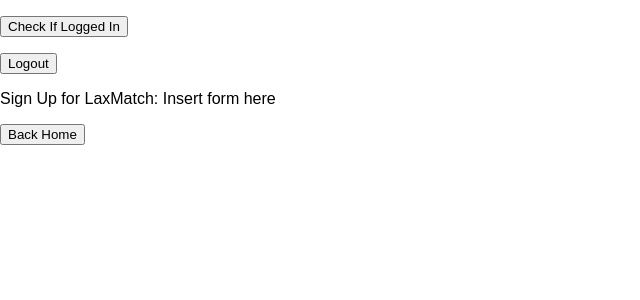
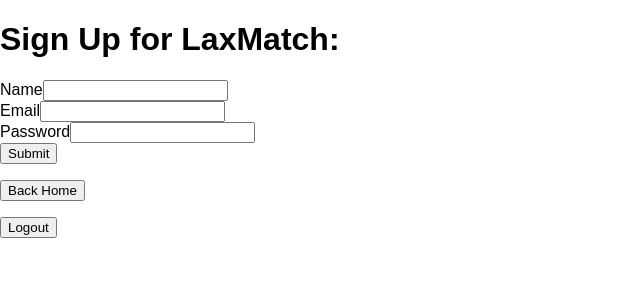
Before and after one commit to aammon14/laxmatch, a React (Create React App) app: page /signup in a window 1280 px wide. Shown: the top 300 px of the page, without its empty margins (0-640 px from the left). Built offline with nearby package versions, Linux system fonts and the light colour scheme.

Commit message:
added form for sign up and sign in

```diff
--- a/src/App.js
+++ b/src/App.js
@@ -1,74 +1,70 @@
-import React, { Component } from 'react';
-import { BrowserRouter, Link, Switch, Route } from 'react-router-dom';
-import axios from 'axios';
-import Home from './components/Home';
-import Login from './components/Login';
-import Signup from './components/Signup';
-import TokenService from './services/TokenService';
+import React, { Component } from "react";
+import { BrowserRouter, Link, Switch, Route } from "react-router-dom";
+import axios from "axios";
+import Home from "./components/Home";
+import Login from "./components/Login";
+import Signup from "./components/Signup";
+// import CoachList from "./componenets/CoachList";
+// import CoachPortal from "./components/CoachPortal";
+// import PlayerProfile from "./components/PlayerProfile";
+// import Message from "./components/Message";
+import TokenService from "./services/TokenService";
 
 class App extends Component {
   signup(data) {
-    axios('http://localhost:3000/users/', {
+    axios("http://localhost:3000/users/", {
       method: "POST",
       data
-    }).then(resp => {
-      TokenService.save(resp.data.token)
     })
-    .catch(err => console.log(`err: ${err}`));
+      .then(resp => {
+        TokenService.save(resp.data.token);
+      })
+      .catch(err => console.log(`err: ${err}`));
   }
 
   login(data) {
-    axios('http://localhost:3000/users/login', {
+    axios("http://localhost:3000/users/login", {
       method: "POST",
       data
-    }).then(resp => {
-      TokenService.save(resp.data.token);
     })
-    .catch(err => console.log(`err: ${err}`));
+      .then(resp => {
+        TokenService.save(resp.data.token);
+      })
+      .catch(err => console.log(`err: ${err}`));
   }
-
-  // authClick(ev) {
-  //   ev.preventDefault();
-  //   axios('http://localhost:3000/users', {
-  //     headers: {
-  //       Authorization: `Bearer ${TokenService.read()}`,
-  //     },
-  //   }).then(resp => console.log(resp))
-  //   .catch(err => console.log(err));
-  // }
 
   logout(ev) {
     ev.preventDefault();
     TokenService.destroy();
   }
 
-  checkLogin() {
-    axios('http://localhost:3000/isLoggedIn', {
-      headers: {
-        Authorization: `Bearer ${TokenService.read()}`,
-      },
-    }).then(resp => console.log(resp))
-    .catch(err => console.log(err));
-  }
-
   render() {
     return (
       <div>
-        <div>
-          <p><button onClick={this.checkLogin.bind(this)}>Check If Logged In</button></p>
-          <p><button onClick={this.logout.bind(this)}>Logout</button></p>
-        </div>
         <BrowserRouter>
           <Switch>
             <Route exact path="/" component={Home} />
-            <Route exact path="/signup" component={(props) => (
+            <Route
+              exact
+              path="/signup"
+              component={props => (
                 <Signup {...props} submit={this.signup.bind(this)} />
-            )} />
-          <Route exact path="/login" component={(props) => (
-            <Login {...props} submit={this.login.bind(this)} />
-          )} />
+              )}
+            />
+            <Route
+              exact
+              path="/login"
+              component={props => (
+                <Login {...props} submit={this.login.bind(this)} />
+              )}
+            />
           </Switch>
         </BrowserRouter>
+        <div>
+          <p>
+            <button onClick={this.logout.bind(this)}>Logout</button>
+          </p>
+        </div>
       </div>
     );
   }
--- a/src/components/Login.jsx
+++ b/src/components/Login.jsx
@@ -0,0 +1,59 @@
+import React, { Component } from 'react';
+import { Link } from 'react-router-dom';
+//import UserForm from './UserForm';
+
+export default class Signup extends Component {
+  constructor(props) {
+    super(props);
+
+    // set initial state
+    this.state = {
+      email: '',
+      password: ''
+    };
+
+    this.handleChange = this.handleChange.bind(this);
+    this.handleSubmit = this.handleSubmit.bind(this);
+  }
+
+  // preventDefault and lift state back up to the parent
+  handleSubmit(e) {
+    e.preventDefault();
+    this.props.submit(this.state);
+  }
+
+  // update form state
+  handleChange(e) {
+    const { name, value } = e.target
+    this.setState({
+      [name]: value
+    });
+  }
+
+  render() {
+
+    return (
+      <div>
+        <h1>Sign In</h1>
+        <form onSubmit={this.handleSubmit}>
+          <label>Email
+            <input
+              type="text"
+              name="email"
+              onChange={this.handleChange}
+              value={this.state.email} />
+          </label>
+          <label>Password
+            <input
+              type="password"
+              name="password"
+              onChange={this.handleChange}
+              value={this.state.password} />
+          </label>
+          <button type="submit" value="Submit">Submit</button>
+        </form>
+        <p><Link to="/"><button>Back Home</button></Link></p>
+      </div>
+    )
+  }
+}
--- a/src/components/Signup.jsx
+++ b/src/components/Signup.jsx
@@ -5,19 +5,64 @@
 export default class Signup extends Component {
   constructor(props) {
     super(props);
-    this.onSubmit = this.onSubmit.bind(this);
+
+    // set initial state
+    this.state = {
+      name: '',
+      email: '',
+      password: ''
+    };
+
+    this.handleChange = this.handleChange.bind(this);
+    this.handleSubmit = this.handleSubmit.bind(this);
   }
 
-  onSubmit(data) {
-    this.props.submit(data);
+  // preventDefault and lift state back up to the parent
+  handleSubmit(e) {
+    e.preventDefault();
+    this.props.submit(this.state);
+  }
+
+  // update form state
+  handleChange(e) {
+    const { name, value } = e.target
+    this.setState({
+      [name]: value
+    });
   }
 
   render() {
 
     return (
       <div>
-        Sign Up for LaxMatch:
-        Insert form here
+        <h1>Sign Up for LaxMatch:</h1>
+        <form onSubmit={this.handleSubmit}>
+          <label>Name
+            <input
+              type="text"
+              name="name"
+              onChange={this.handleChange}
+              value={this.state.email} />
+          </label>
+          <br />
+          <label>Email
+            <input
+              type="text"
+              name="email"
+              onChange={this.handleChange}
+              value={this.state.email} />
+          </label>
+          <br />
+          <label>Password
+            <input
+              type="password"
+              name="password"
+              onChange={this.handleChange}
+              value={this.state.password} />
+          </label>
+          <br />
+          <button type="submit" value="Submit">Submit</button>
+        </form>
         <p><Link to="/"><button>Back Home</button></Link></p>
       </div>
     )
```
Also changed, not shown: src/components/CoachList.jsx (added), src/components/CoachPortal.jsx (added), src/components/CoachProfile.jsx (added), src/components/Message.jsx (added), src/components/PlayerProfile.jsx (added).
